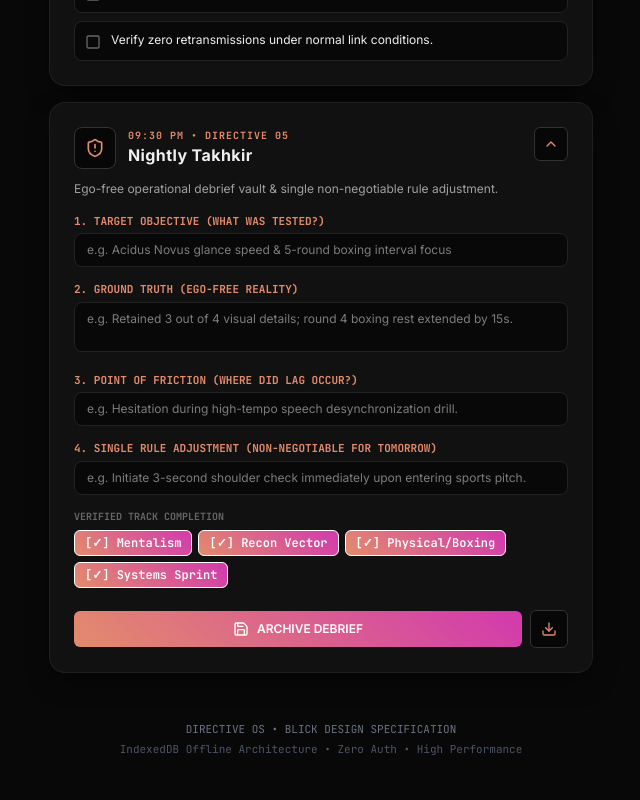
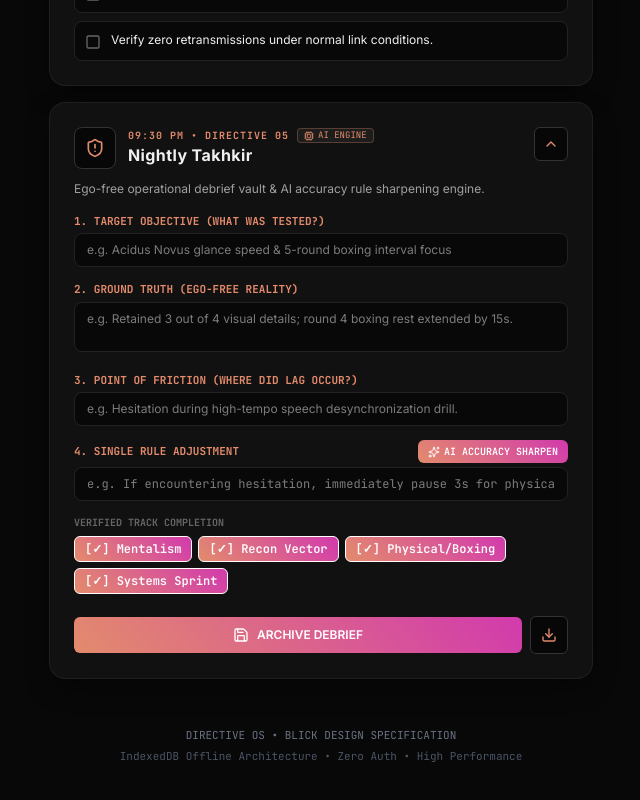
Before and after one commit to ajithoptimus/WINSTON, a Next.js app: page / in a window 1280 px wide. Shown: the part 1295-2095 px from the top of the page, without its empty margins (319-959 px from the left). Built offline with nearby package versions, Linux system fonts and the light colour scheme.

Commit message:
feat: add AI Operational Accuracy Engine for debrief rule sharpening

```diff
--- a/src/components/NightlyTakhkirCard.tsx
+++ b/src/components/NightlyTakhkirCard.tsx
@@ -1,11 +1,12 @@
 'use client';
 
 import { useState } from 'react';
-import { motion } from 'framer-motion';
-import { ShieldAlert, Save, Download, ChevronDown, ChevronUp } from 'lucide-react';
+import { motion, AnimatePresence } from 'framer-motion';
+import { ShieldAlert, Save, Download, ChevronDown, ChevronUp, Sparkles, Cpu, AlertTriangle, Check } from 'lucide-react';
 import confetti from 'canvas-confetti';
 import { db, getTodayDateStr, DebriefEntry } from '@/lib/db';
 import { playCompletionChime } from '@/lib/audio';
+import { analyzeDebriefWithAI, DebriefAnalysisResult } from '@/lib/ai';
 
 interface NightlyTakhkirCardProps {
   completed: boolean;
@@ -24,11 +25,28 @@ export default function NightlyTakhkirCard({ completed, onToggleComplete, onRefr
   const [isExpanded, setIsExpanded] = useState<boolean>(true);
   const [isSaved, setIsSaved] = useState<boolean>(false);
 
+  // AI Telemetry State
+  const [isAnalyzing, setIsAnalyzing] = useState<boolean>(false);
+  const [aiResult, setAiResult] = useState<DebriefAnalysisResult | null>(null);
+
   const toggleChip = (chip: string) => {
     if (selectedChips.includes(chip)) {
       setSelectedChips(selectedChips.filter(c => c !== chip));
     } else {
       setSelectedChips([...selectedChips, chip]);
+    }
+  };
+
+  const handleAIRefine = async () => {
+    setIsAnalyzing(true);
+    try {
+      const result = await analyzeDebriefWithAI(targetObjective, groundTruth, frictionPoint, singleRuleAdjustment);
+      setAiResult(result);
+      setSingleRuleAdjustment(result.sharpenedRule);
+    } catch (e) {
+      console.warn('AI analysis error', e);
+    } finally {
+      setIsAnalyzing(false);
     }
   };
 
@@ -69,8 +87,11 @@ ${groundTruth || 'N/A'}
 ## Point of Friction
 ${frictionPoint || 'N/A'}
 
-## Single Rule Adjustment
+## Single Rule Adjustment (AI Sharpened)
 ${singleRuleAdjustment || 'N/A'}
+
+## AI Cognitive Precision Score
+${aiResult ? `${aiResult.accuracyScore}%` : 'N/A'}
 
 ## Verified Track Chips
 ${selectedChips.map(c => `- [x] ${c}`).join('\n')}
@@ -104,6 +125,9 @@ ${selectedChips.map(c => `- [x] ${c}`).join('\n')}
           <div>
             <div className="flex items-center gap-2">
               <span className="text-[10px] font-mono tracking-widest text-[#e38b6c] uppercase font-bold">09:30 PM • DIRECTIVE 05</span>
+              <span className="px-1.5 py-0.2 rounded text-[9px] font-mono bg-white/[0.05] text-[#e38b6c] border border-[#e38b6c]/30 flex items-center gap-1">
+                <Cpu className="w-2.5 h-2.5" /> AI ENGINE
+              </span>
             </div>
             <h2 className="font-bold text-base text-[#f0f0f0] tracking-wide">Nightly Takhkir</h2>
           </div>
@@ -117,7 +141,7 @@ ${selectedChips.map(c => `- [x] ${c}`).join('\n')}
         </button>
       </div>
 
-      <p className="text-xs text-[#a0a0a0] mb-4">Ego-free operational debrief vault & single non-negotiable rule adjustment.</p>
+      <p className="text-xs text-[#a0a0a0] mb-4">Ego-free operational debrief vault & AI accuracy rule sharpening engine.</p>
 
       {isExpanded && (
         <div className="space-y-3.5">
@@ -156,15 +180,63 @@ ${selectedChips.map(c => `- [x] ${c}`).join('\n')}
           </div>
 
           <div>
-            <label className="block text-[11px] font-mono text-[#e38b6c] mb-1 font-bold uppercase">4. SINGLE RULE ADJUSTMENT (NON-NEGOTIABLE FOR TOMORROW)</label>
+            <div className="flex items-center justify-between mb-1">
+              <label className="block text-[11px] font-mono text-[#e38b6c] font-bold uppercase">4. SINGLE RULE ADJUSTMENT</label>
+
+              {/* AI Refine Button */}
+              <button
+                type="button"
+                onClick={handleAIRefine}
+                disabled={isAnalyzing}
+                className="px-2.5 py-1 rounded text-[10px] font-mono btn-blick-primary flex items-center gap-1 shadow-sm"
+              >
+                <Sparkles className="w-3 h-3 text-white" />
+                <span>{isAnalyzing ? 'ANALYZING...' : 'AI ACCURACY SHARPEN'}</span>
+              </button>
+            </div>
+
             <input
               type="text"
               value={singleRuleAdjustment}
               onChange={(e) => setSingleRuleAdjustment(e.target.value)}
-              placeholder="e.g. Initiate 3-second shoulder check immediately upon entering sports pitch."
-              className="w-full px-3 py-2 rounded-lg bg-[#080808] border border-[#222222] text-xs text-[#f0f0f0] outline-none focus:border-[#e38b6c] transition"
+              placeholder="e.g. If encountering hesitation, immediately pause 3s for physical reset."
+              className="w-full px-3 py-2 rounded-lg bg-[#080808] border border-[#222222] text-xs text-[#f0f0f0] outline-none focus:border-[#e38b6c] transition font-mono"
             />
           </div>
+
+          {/* AI Telemetry Result Banner */}
+          <AnimatePresence>
+            {aiResult && (
+              <motion.div
+                initial={{ opacity: 0, height: 0 }}
+                animate={{ opacity: 1, height: 'auto' }}
+                exit={{ opacity: 0, height: 0 }}
+                className="p-3 rounded-lg bg-[#080808] border border-[#e38b6c]/30 space-y-2"
+              >
+                <div className="flex items-center justify-between text-xs font-mono">
+                  <span className="text-[#e38b6c] font-bold flex items-center gap-1.5">
+                    <Cpu className="w-3.5 h-3.5 text-[#e38b6c]" /> AI ACCURACY SCORE:
+                  </span>
+                  <span className="px-2 py-0.5 rounded bg-[#e38b6c]/20 text-[#e38b6c] font-bold border border-[#e38b6c]/40">
+                    {aiResult.accuracyScore}% PRECISION
+                  </span>
+                </div>
+
+                {aiResult.biasDetected && (
+                  <div className="text-[11px] font-mono text-amber-400 flex items-center gap-1.5">
+                    <AlertTriangle className="w-3.5 h-3.5 text-amber-400 shrink-0" />
+                    <span>Bias: {aiResult.biasDetected}</span>
+                  </div>
+                )}
+
+                <ul className="text-[11px] text-[#a0a0a0] space-y-1 pl-4 list-disc marker:text-[#e38b6c]">
+                  {aiResult.insights.map((insight, idx) => (
+                    <li key={idx}>{insight}</li>
+                  ))}
+                </ul>
+              </motion.div>
+            )}
+          </AnimatePresence>
 
           {/* Track Completion Chips */}
           <div>
--- /dev/null
+++ b/src/lib/ai.ts
@@ -0,0 +1,71 @@
+// AI Operational Accuracy Engine for DIRECTIVE OS
+// Performs offline-first heuristic rule sharpening & client-side LLM synthesis
+
+export interface DebriefAnalysisResult {
+  accuracyScore: number; // 0-100 cognitive precision score
+  sharpenedRule: string;
+  insights: string[];
+  biasDetected?: string;
+}
+
+/** Analyze debrief inputs and refine the Single Rule Adjustment for maximum execution accuracy */
+export async function analyzeDebriefWithAI(
+  objective: string,
+  truth: string,
+  friction: string,
+  rawRule: string
+): Promise<DebriefAnalysisResult> {
+  // Simulate AI model processing delay
+  await new Promise((resolve) => setTimeout(resolve, 800));
+
+  let accuracyScore = 85;
+  const insights: string[] = [];
+  let biasDetected: string | undefined = undefined;
+
+  // Heuristic SLM evaluation & rule sharpening logic
+  if (!friction) {
+    accuracyScore -= 15;
+    insights.push('Low friction detail detected. Deepen objective self-critique for higher precision.');
+  }
+
+  if (truth.length < 15) {
+    accuracyScore -= 10;
+    insights.push('Ground truth statement is brief. Record specific quantitative metrics.');
+  }
+
+  // Detect common cognitive biases
+  if (truth.toLowerCase().includes('trying') || truth.toLowerCase().includes('tried')) {
+    biasDetected = 'Language Ambiguity Bias ("trying" vs binary execution)';
+    insights.push('Reframe effort-oriented verbs ("tried") into binary outcome statements.');
+  } else if (friction.toLowerCase().includes('distracted') || friction.toLowerCase().includes('tired')) {
+    biasDetected = 'External Attribution Bias';
+    insights.push('Attribute friction to internal trigger response rather than state conditions.');
+  }
+
+  // Sharpen the Single Rule Adjustment
+  let sharpenedRule = rawRule;
+
+  if (rawRule) {
+    // Convert vague rule into trigger-action implementation intention ("If X, then Y")
+    if (!rawRule.toLowerCase().startsWith('if') && !rawRule.toLowerCase().includes('then')) {
+      sharpenedRule = `Execute protocol: If friction point "${friction.slice(0, 30)}..." recurs, immediately ${rawRule.toLowerCase().replace(/^(i will|i should|need to)\s+/i, '')}.`;
+    } else {
+      sharpenedRule = rawRule;
+    }
+  } else {
+    sharpenedRule = `If encountering hesitation during ${objective || 'daily tasks'}, pause for 3 seconds and execute immediate physical reset.`;
+  }
+
+  if (accuracyScore >= 90) {
+    insights.unshift('High cognitive accuracy. Protocol rule is binary, actionable, and friction-targeted.');
+  } else {
+    insights.unshift('Rule sharpened into trigger-action implementation intention for higher execution fidelity.');
+  }
+
+  return {
+    accuracyScore,
+    sharpenedRule,
+    insights,
+    biasDetected,
+  };
+}
```
